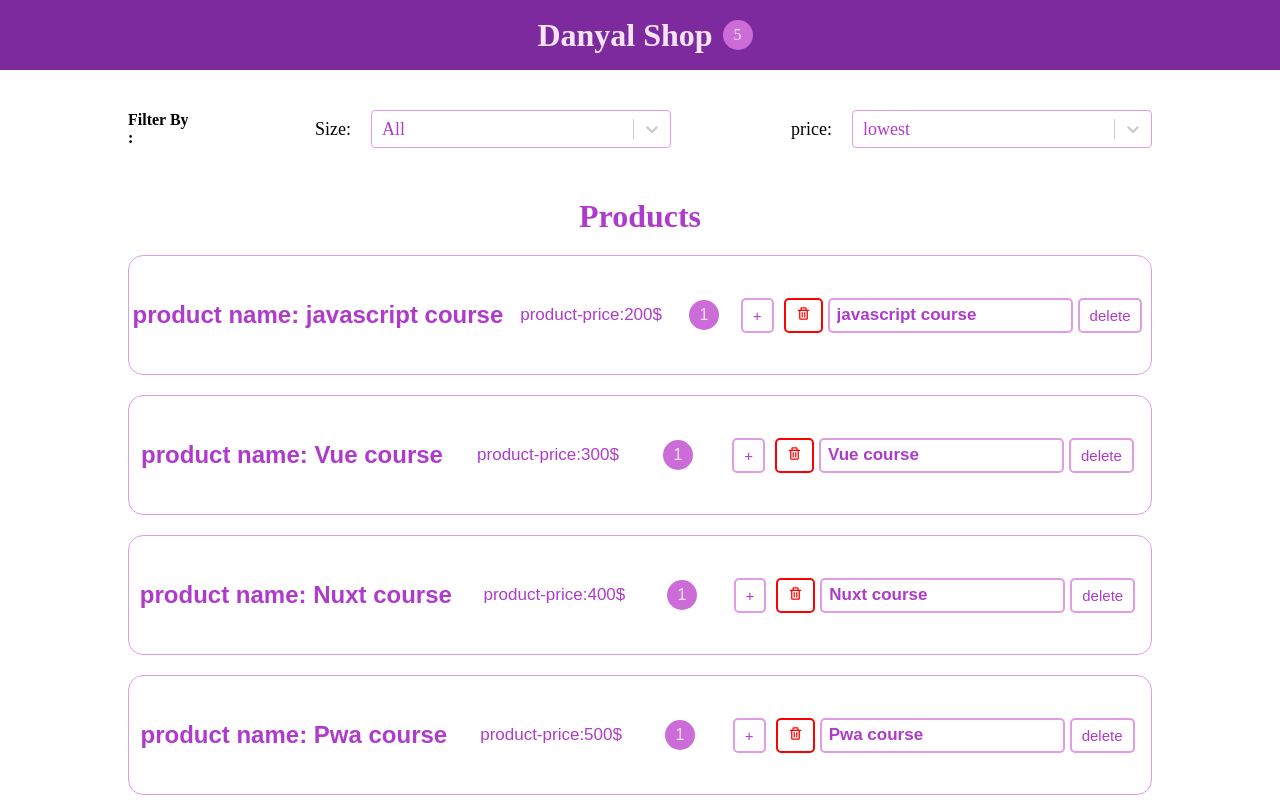
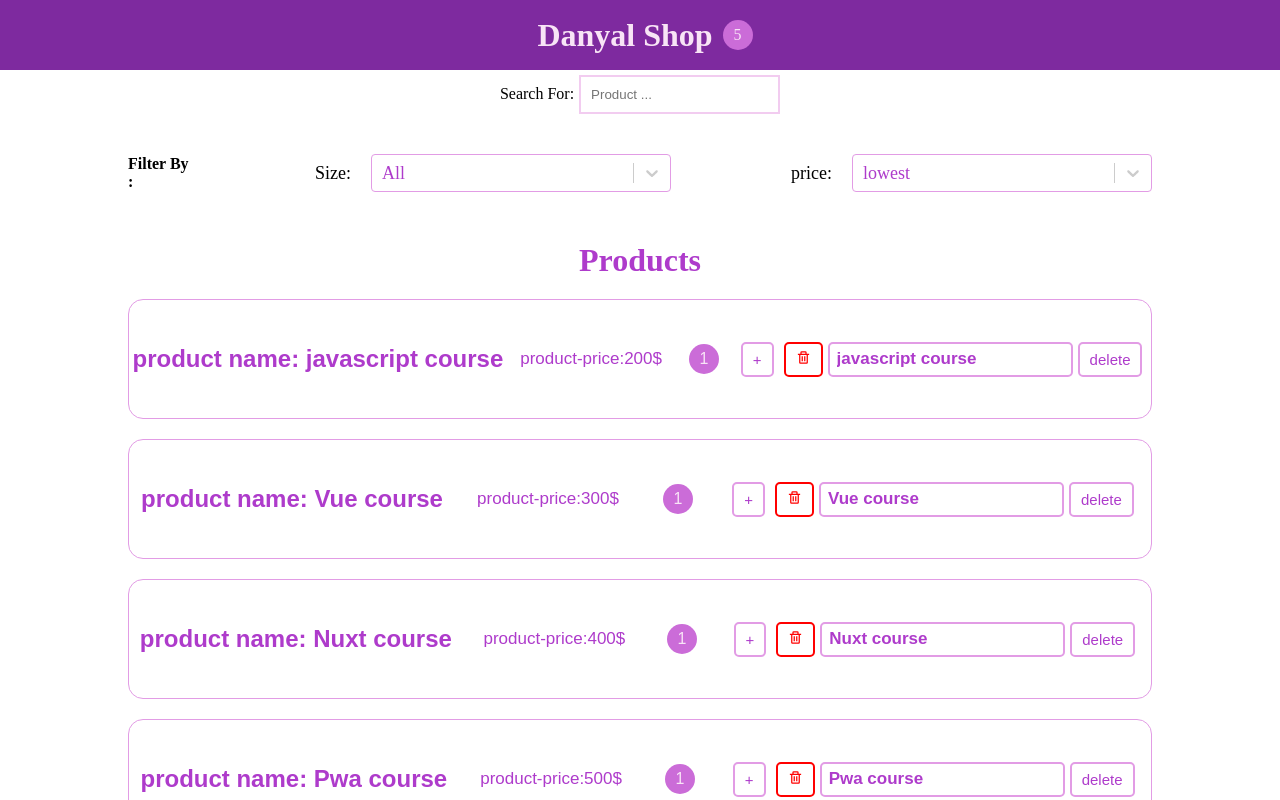
Before and after one commit to danyalbani240/learning-react, a React (Create React App) app: page / in a window 1280 px wide. Shown: the top 800 px of the page. Built offline with nearby package versions, Linux system fonts and the light colour scheme.

Commit message:
adding style to Search Component

```diff
--- a/src/App.js
+++ b/src/App.js
@@ -1,18 +1,19 @@
 import React, { useState } from "react";
-import ProductList from "./product-list/ProductList";
-import Navbar from "./NavBar/Navbar";
+import ProductList from "./components/product-list/ProductList";
+import Navbar from "./components/NavBar/Navbar";
 import "./App.css";
 import ProductsProvider, {
 	useProducts,
 	useProductsActions,
-} from "./Providers/ProductsProvider";
-import Filter from "./Filter/Filter";
-
+} from "./components/Providers/ProductsProvider";
+import Filter from "./components/Filter/Filter";
+import Search from "./common/Search/Search";
 const App = () => {
 	return (
 		<div className="container">
 			<ProductsProvider>
 				<Navbar />
+				<Search />
 				<Filter />
 				<h1 style={{ color: "#AE3BCB" }}>Products</h1>
 				<ProductList />
--- /dev/null
+++ b/src/common/Search/Search.js
@@ -0,0 +1,22 @@
+import { useState } from "react";
+import styles from "./search.module.css";
+const Search = (props) => {
+	const [value, setValue] = useState("");
+	const changeHandler = (e) => {
+		setValue(e.target.value);
+	};
+	return (
+		<div className={styles.container}>
+			<label htmlFor="search">Search For:</label>
+			<input
+				type={"text"}
+				className={styles.searchinput}
+				onChange={changeHandler}
+				value={value}
+				placeholder="Product ..."
+			/>
+		</div>
+	);
+};
+
+export default Search;
--- /dev/null
+++ b/src/common/Search/search.module.css
@@ -0,0 +1,17 @@
+.searchinput{
+    padding: 10px;
+    border: solid 2px #F2CCF0;
+    transition: 0.3s ease all;
+}
+
+.searchinput:focus{
+    outline-color: #CB6CD8;
+
+}
+.container{
+    margin-top: 5px;
+
+}
+.container label{
+    margin-right: 5px;
+}
```
Also changed, not shown: src/components/Filter/Filter.js (renamed from src/Filter/Filter.js), src/components/Filter/filter.module.css (renamed from src/Filter/filter.module.css), src/components/NavBar/Navbar.js (renamed from src/NavBar/Navbar.js), src/components/NavBar/navbar.module.css (renamed from src/NavBar/navbar.module.css), src/components/Providers/ProductsProvider.js (renamed from src/Providers/ProductsProvider.js), src/components/product-list/ProductList.js (renamed from src/product-list/ProductList.js), src/components/product/Product.js (renamed from src/product/Product.js), src/components/product/product.module.css (renamed from src/product/product.module.css).
